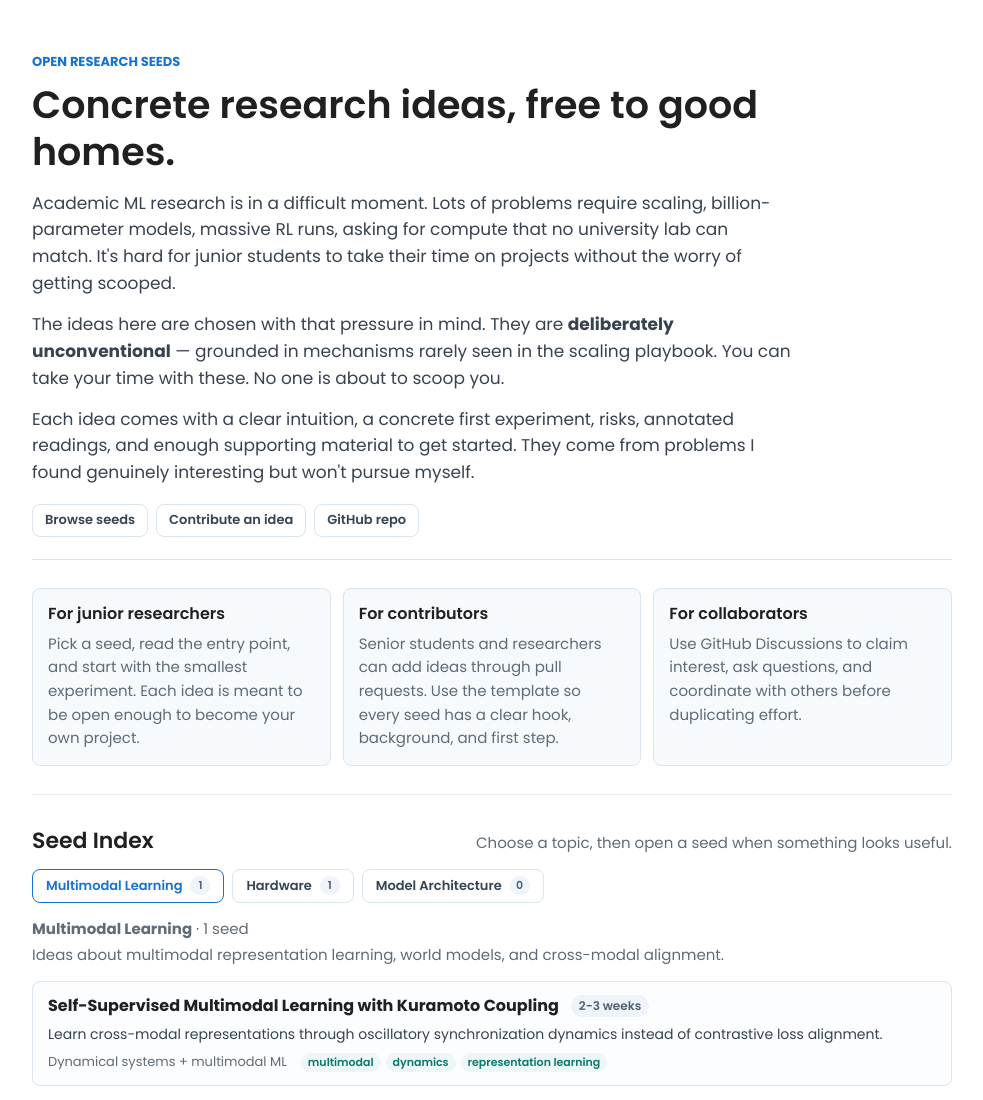
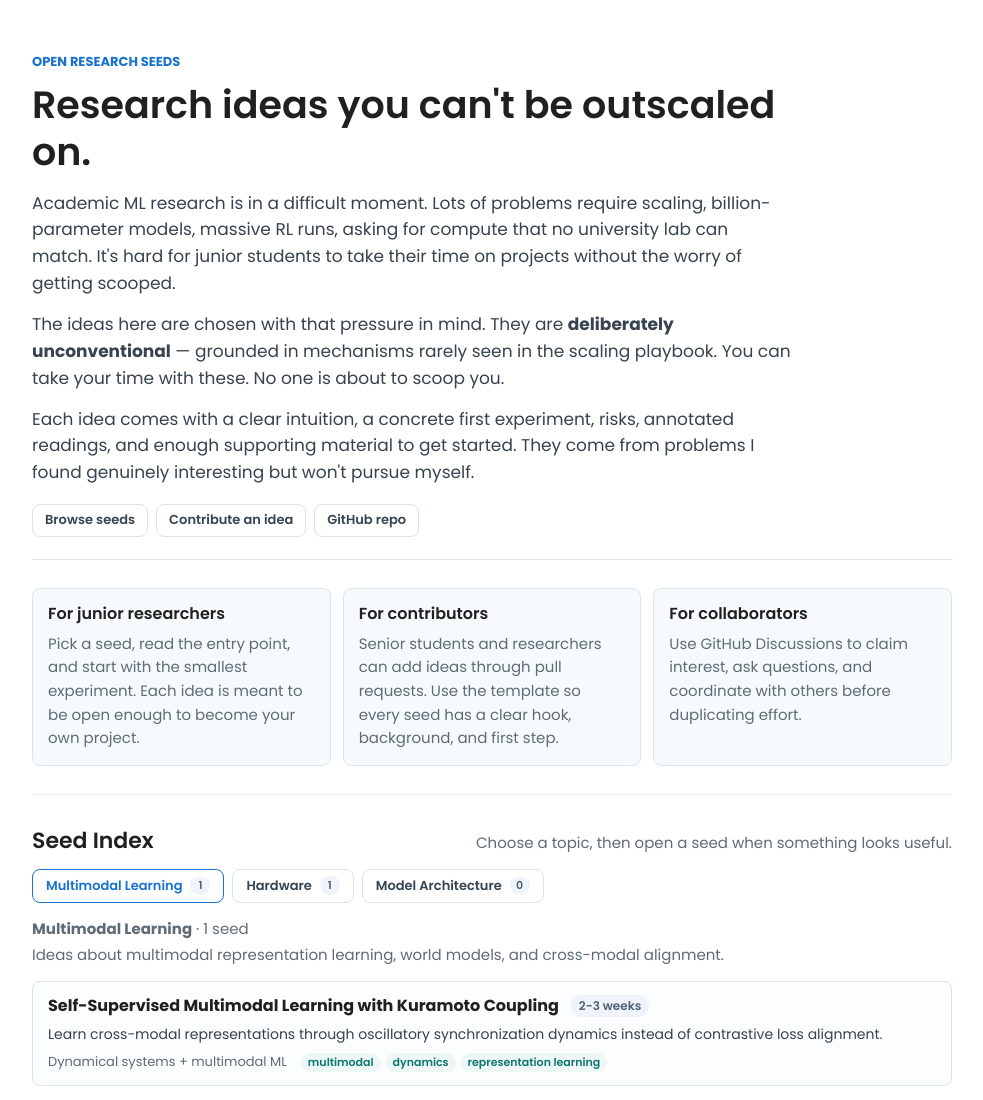
Before and after one commit to AntheaLi/open-research-seeds, a plain HTML site: page index.html in a window 1280 px wide. Shown: the top 1100 px of the page, without its empty margins (148-1131 px from the left). Drawn offline with Linux system fonts and the light colour scheme.

Commit message:
Update index.html

```diff
--- a/index.html
+++ b/index.html
@@ -14,7 +14,7 @@
   <main class="page-shell">
     <header class="hero">
       <p class="eyebrow">Open Research Seeds</p>
-      <h1>Concrete research ideas, free to good homes.</h1>
+      <h1>Research ideas you can't be outscaled on.</h1>
       <p class="hero-copy">
         Academic ML research is in a difficult moment. Lots of problems require scaling, billion-parameter models, massive RL runs, asking for compute that no university lab can match. It's hard for junior students to take their time on projects without the worry of getting scooped.
       </p>
```
